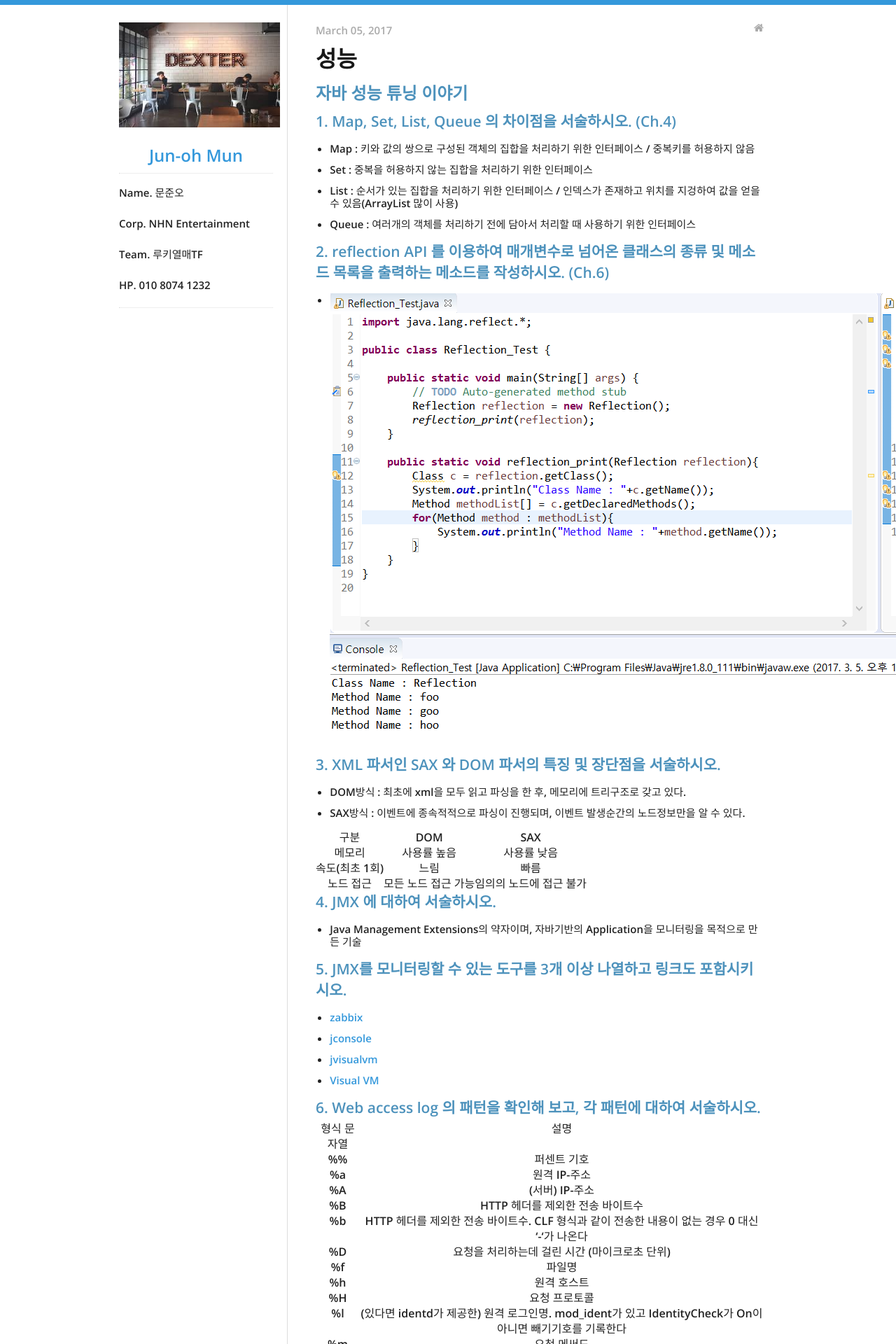
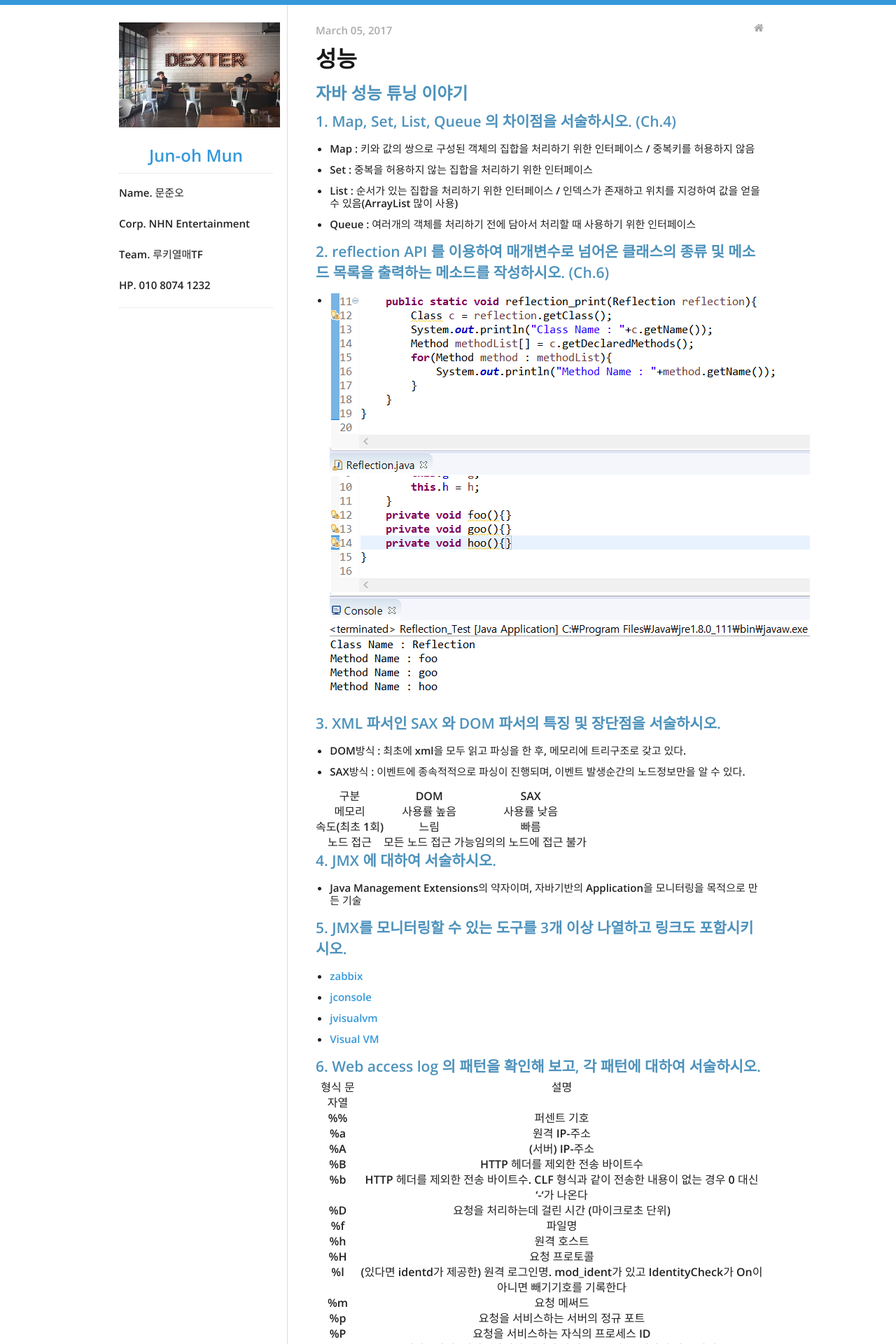
Before and after one commit to munjunoh02/munjunoh02.github.io, a Jekyll site: the page built from _posts/2017-03-05-성능.md, in a window 1280 px wide. Shown: the top 1920 px of the page at 70% size. Built offline with Jekyll 4.4.1, drawn with Linux system fonts in a browser that asks for light colours; nearby versions of some CDN libraries; comment, search, counter and statistics services are not loaded.

Commit message:
performance story

```diff
--- a/_posts/2017-03-05-성능.md
+++ b/_posts/2017-03-05-성능.md
@@ -16,7 +16,7 @@ categories:
 - Queue : 여러개의 객체를 처리하기 전에 담아서 처리할 때 사용하기 위한 인터페이스
 
 #### 2. reflection API 를 이용하여 매개변수로 넘어온 클래스의 종류 및 메소드 목록을 출력하는 메소드를 작성하시오. (Ch.6)
--  ![](/reflection.PNG)
+-  ![](/reflection.png)
 
 
 #### 3. XML 파서인 SAX 와 DOM 파서의 특징 및 장단점을 서술하시오.
```
Also changed, not shown: reflection.PNG.
